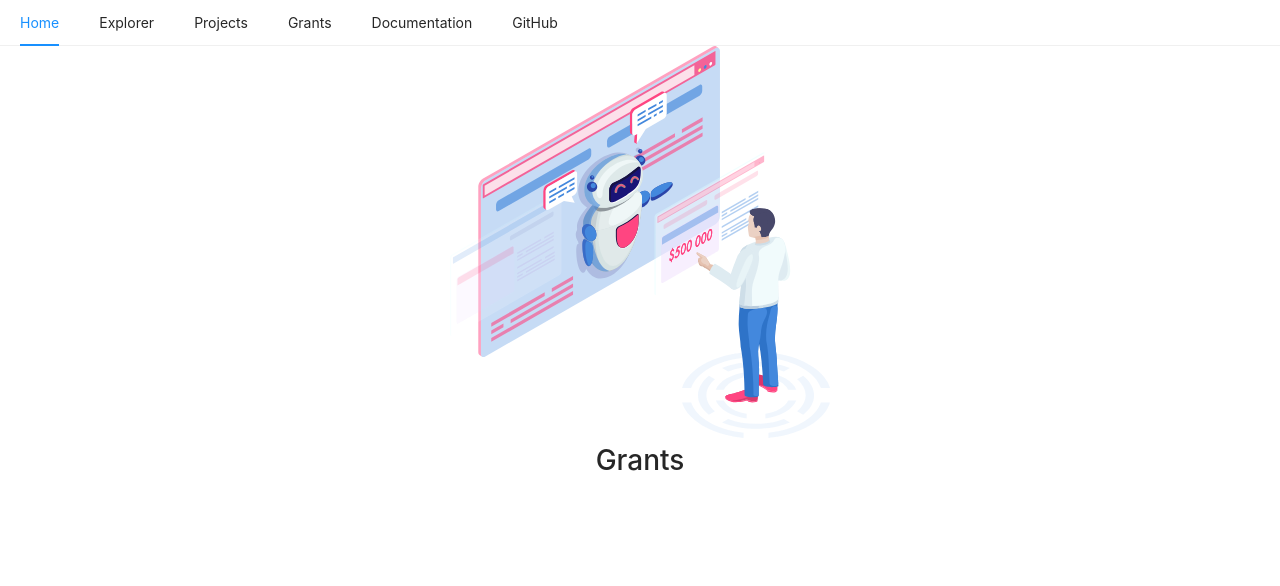
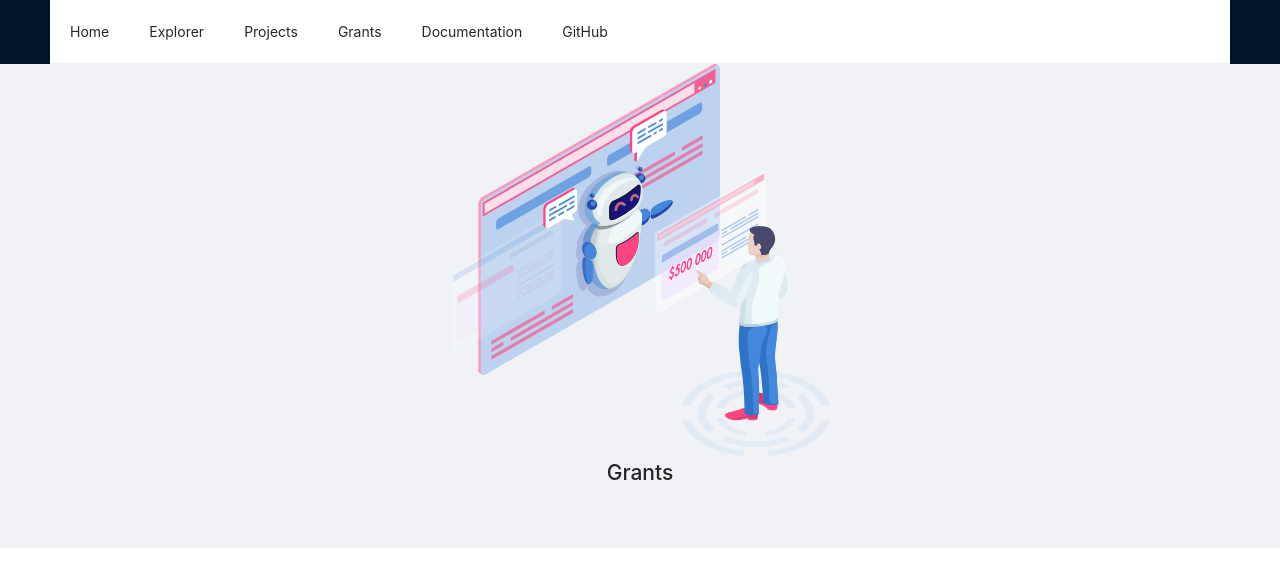
Before and after one commit to tane-git/antd-demo-ts, a React (Create React App) app: page / in a window 1280 px wide. Shown: the top 586 px of the page. Built offline with nearby package versions, Linux system fonts and the light colour scheme.

Commit message:
add ant layout

```diff
--- a/src/App.tsx
+++ b/src/App.tsx
@@ -3,10 +3,22 @@ import './App.css';
 import { Grants } from './components';
 import { Nav } from './components/Nav';
 
+// antd
+import { Layout, Menu, Breadcrumb } from 'antd';
+const { Header, Content, Footer } = Layout;
+
 const App: FC = () => (
   <div className="App">
-    <Nav />
-    <Grants />
+    <Layout>
+      <Header className="header">
+        <Nav />
+      </Header>
+      <Content>
+        <Grants />
+      </Content>
+      <Footer>
+      </Footer>
+    </Layout>
   </div>
 );
 
```
